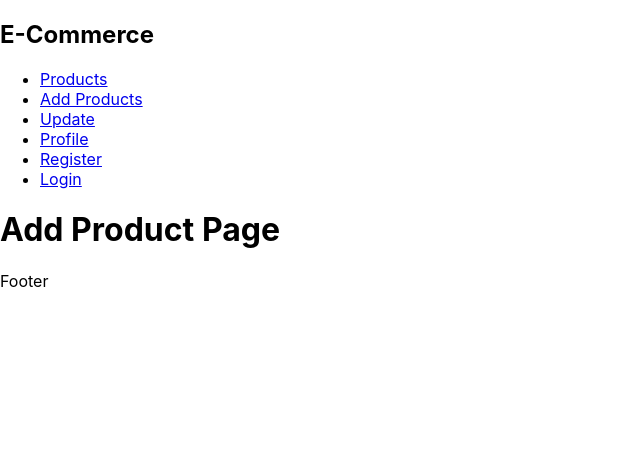
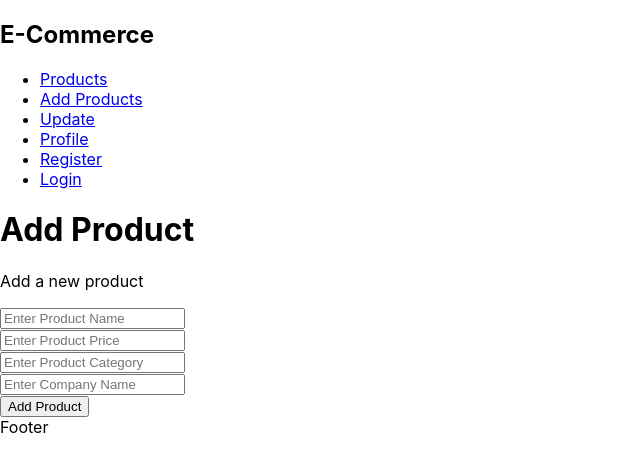
Before and after one commit to KhadijaRafaqat/basic-ecommerce-mern, a React (Create React App) app in the folder frontend/: page /add in a window 1280 px wide. Shown: the top 472 px of the page, without its empty margins (0-640 px from the left). Built offline with nearby package versions, Linux system fonts and the light colour scheme.

Commit message:
Added AddProduct Feature

```diff
--- a/frontend/src/pages/AddProduct.js
+++ b/frontend/src/pages/AddProduct.js
@@ -1,7 +1,92 @@
+import { useState } from "react";
+import { useNavigate } from "react-router-dom";
+import { addProduct } from "../services/productService";
+
+
 function AddProduct() {
+    const [name, setName] = useState('');
+    const [price, setPrice] = useState('');
+    const [category, setCategory] = useState('');
+    const [company, setCompany] = useState('');
+    const navigate = useNavigate();
+
+    const handleAddProduct = async (e) =>{
+        e.preventDefault();
+
+        if (!name || !price || !category || !company){
+            alert("Please fill all fields.");
+            return;
+        }
+
+        const user = JSON.parse(localStorage.getItem("user"));
+
+        const response = await addProduct({
+            name,
+            price,
+            category,
+            company,
+            userId: user.user._id,
+        });
+
+        if (response.ok){
+            alert("Product added successfully");
+            navigate('/');
+        }else{
+            alert(response.data.message);
+        }
+    }
+
+
     return (
-        <h1>Add Product Page</h1>
-    );
+        <div className="register-container">
+            <div className="register-card">
+                <h1>Add Product</h1>
+                <p>Add a new product</p>
+
+                <form onSubmit={handleAddProduct}>
+                    <div className="input-group">
+                        <input
+                            type="text"
+                            placeholder="Enter Product Name"
+                            value={name}
+                            onChange={(e) => setName(e.target.value)}
+                        />
+                    </div>
+
+                    <div className="input-group">
+                        <input
+                            type="number"
+                            placeholder="Enter Product Price"
+                            value={price}
+                            onChange={(e) => setPrice(e.target.value)}
+                        />
+                    </div>
+
+                    <div className="input-group">
+                        <input
+                            type="text"
+                            placeholder="Enter Product Category"
+                            value={category}
+                            onChange={(e) => setCategory(e.target.value)}
+                        />
+                    </div>
+
+                    <div className="input-group">
+                        <input
+                            type="text"
+                            placeholder="Enter Company Name"
+                            value={company}
+                            onChange={(e) => setCompany(e.target.value)}
+                        />
+                    </div>
+
+                    <button type="submit">Add Product</button>
+                </form>
+            </div>
+        </div>
+
+    )
+
 }
 
 export default AddProduct;
--- a/frontend/src/services/productService.js
+++ b/frontend/src/services/productService.js
@@ -1,8 +1,23 @@
-// import { API_URL } from "./config";
+import { API_URL } from "./config";
 
 export async function getProducts() {}
 
-export async function addProduct() {}
+export async function addProduct(productData) {
+    const response = await fetch (`${API_URL}/add-product`,{
+        method:"POST",
+        headers:{
+            "Content-Type":'application/json',
+        },
+        body: JSON.stringify(productData),
+    });
+
+    const result = await response.json();
+    return{
+        ok: response.ok,
+        data:result,
+    };
+
+}
 
 export async function updateProduct() {}
 
```
